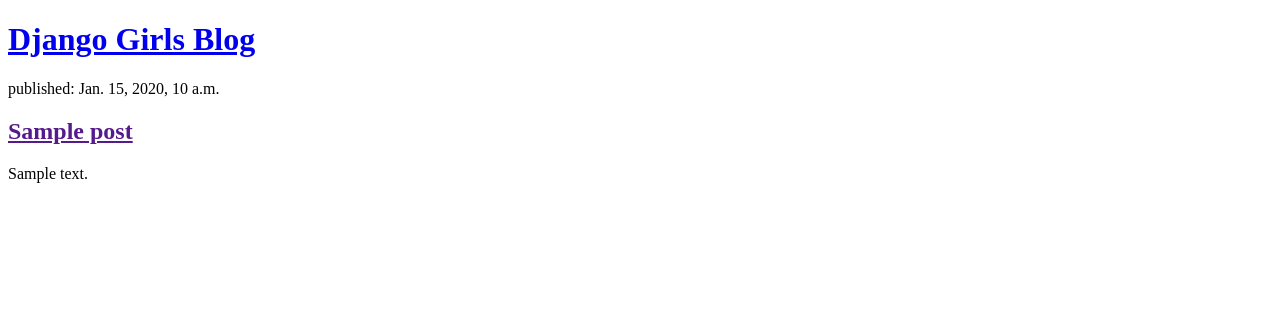
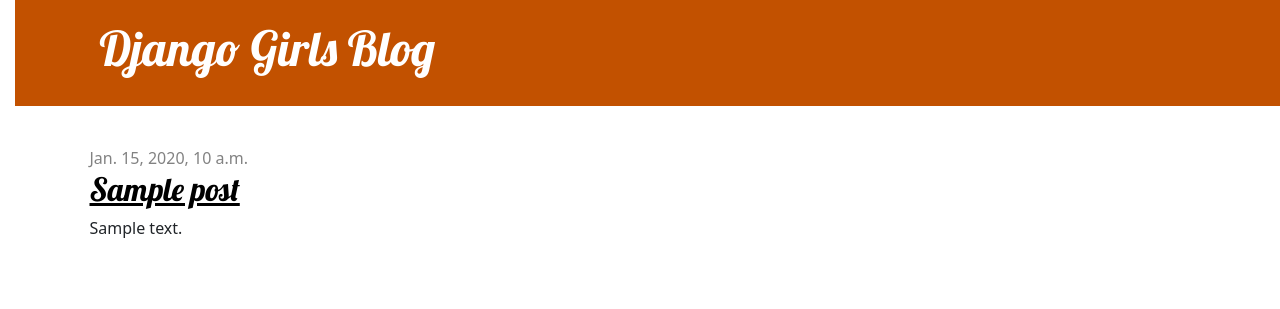
Before and after one commit to jspeers1/blog, a Django app: page / in a window 1280 px wide. Shown: the top 309 px of the page. Run offline with Django 5.2, Linux system fonts and the light colour scheme; tables that the repository leaves empty hold one stand-in row (values such as "Sample post").

Commit message:
Initial commit

```diff
--- /dev/null
+++ b/blog/static/css/blog.css
@@ -0,0 +1,56 @@
+/* Page Header */
+.page-header {
+    background-color: #C25100;
+    margin-top: 0;
+    margin-bottom: 40px;
+    padding: 20px 20px 20px 40px;
+}
+
+.page-header h1,
+.page-header h1 a,
+.page-header h1 a:visited,
+.page-header h1 a:active {
+    color: #ffffff;
+    font-size: 36pt;
+    text-decoration: none;
+    font-family: 'Lobster', cursive;
+}
+
+/* Headings */
+h1, h2, h3, h4 {
+    font-family: 'Lobster', cursive;
+}
+
+/* Body */
+body {
+    padding-left: 15px;
+}
+
+/* Post Article */
+.post {
+    margin-bottom: 70px;
+}
+
+.post h2 a,
+.post h2 a:visited {
+    color: #000000;
+}
+
+/* Date */
+.date {
+    color: #828282;
+}
+
+/* Buttons */
+.btn-secondary,
+.btn-secondary:visited {
+    color: #C25100;
+    background: none;
+    border-color: #C25100;
+    margin-left: 15px;
+}
+
+.btn-secondary:hover {
+    color: #FFFFFF;
+    background-color: #C25100;
+}
--- a/blog/templates/blog/post_list.html
+++ b/blog/templates/blog/post_list.html
@@ -1,19 +1,40 @@
+{% load static %}
 <!DOCTYPE html>
 <html>
 <head>
-        <title>Django Girls blog</title>
+    <meta charset="utf-8">
+    <title>Django Girls Blog</title>
+
+    <!-- Bootstrap CSS -->
+    <link rel="stylesheet" href="https://cdn.jsdelivr.net/npm/bootstrap@5.3.3/dist/css/bootstrap.min.css" integrity="sha384-QWTKZyjpPEjISv5WaRU9OFeRpok6YctnYmDr5pNlyT2bRjXh0JMhjY6hW+ALEwIH" crossorigin="anonymous">
+
+    <!-- Google Fonts -->
+    <link rel="stylesheet" href="https://fonts.googleapis.com/css?family=Lobster&subset=latin,latin-ext">
+
+    <!-- Custom CSS -->
+    <link rel="stylesheet" href="{% static 'css/blog.css' %}">
 </head>
 <body>
-        <header>
+
+<header class="page-header">
+    <div class="container">
         <h1><a href="/">Django Girls Blog</a></h1>
+    </div>
 </header>
 
+<main class="container">
+    <div class="row">
+        <div class="col">
             {% for post in posts %}
-            <article>
-                <time>published: {{ post.published_date }}</time>
+                <article class="post">
+                    <time class="date">{{ post.published_date }}</time>
                     <h2><a href="">{{ post.title }}</a></h2>
                     <p>{{ post.text|linebreaksbr }}</p>
                 </article>
             {% endfor %}
+        </div>
+    </div>
+</main>
+
 </body>
 </html>
```
Lines whose indentation alone changed are shown as unchanged.
